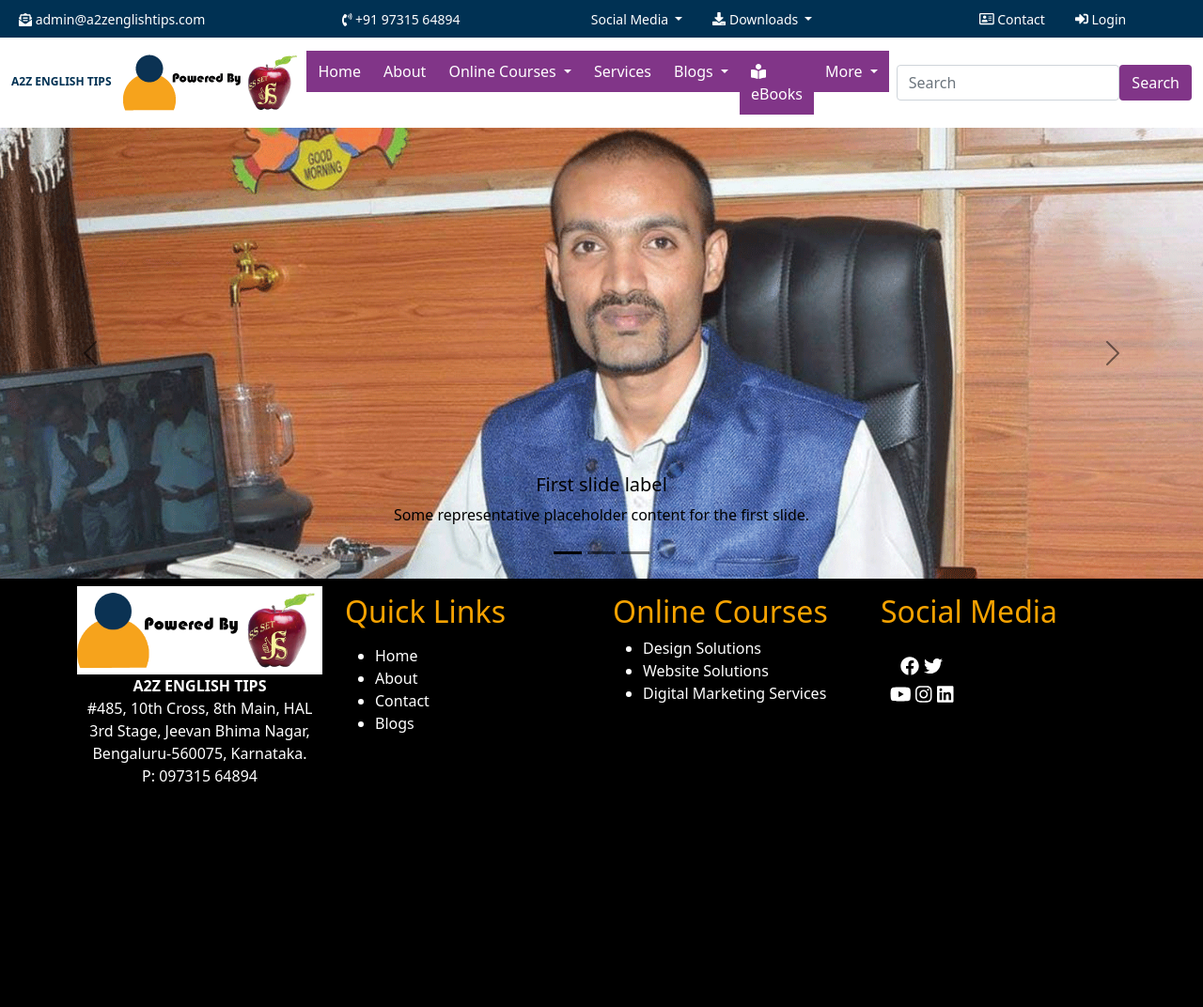
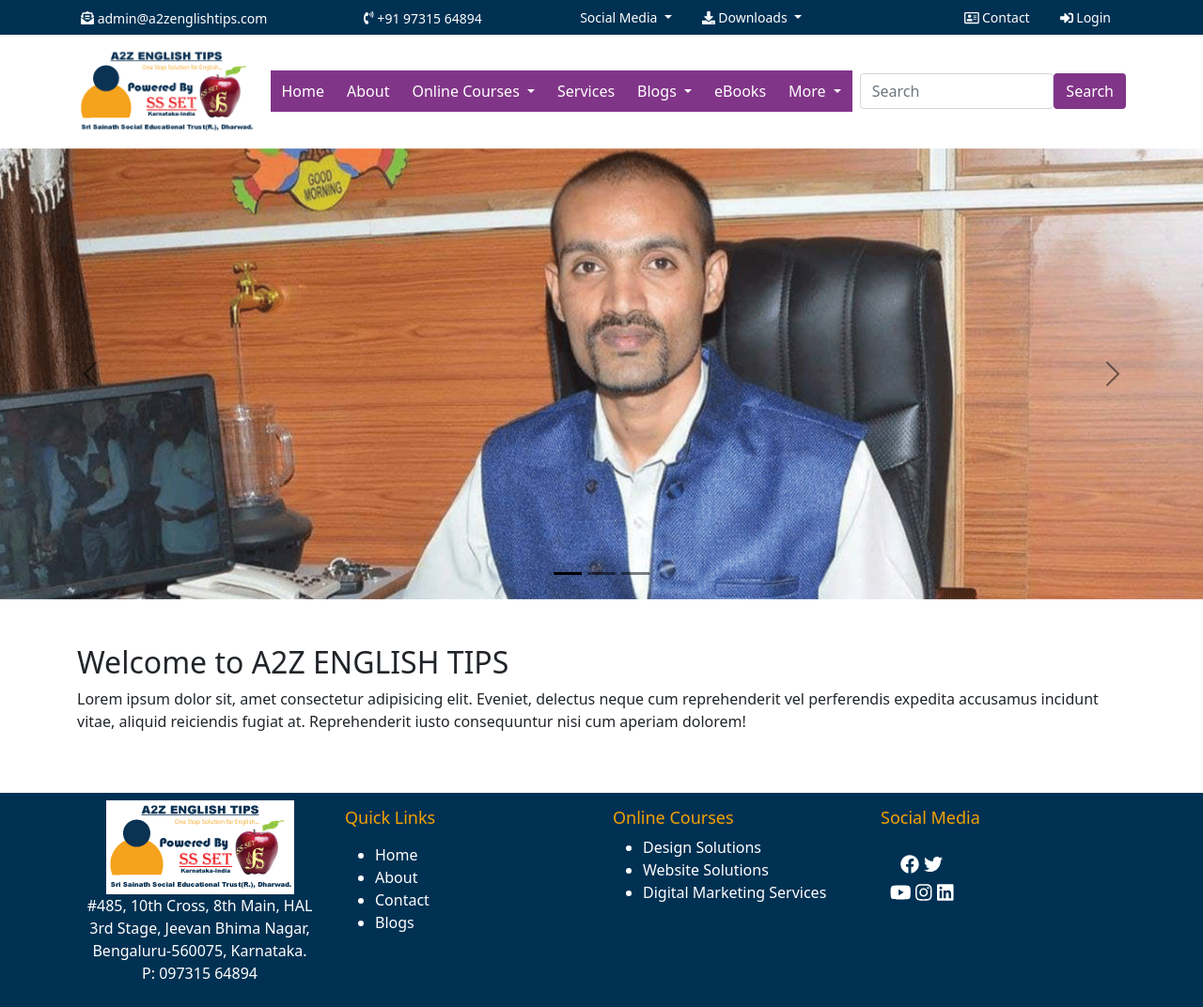
Before and after one commit to kotreshrnaik/a2zenglish, a CodeIgniter 4 app: the page made by app/Views/home_view.php in a window 1280 px wide. Shown: the whole page at 94% size. Before the commit the page ends 832 px from the top, so only its background shows below. Run offline with PHP 8.4 and a stand-in for CodeIgniter, Linux system fonts and the light colour scheme; the template is opened without the code that fills it, so the values that code supplies are empty; some libraries are stand-ins or nearby versions.

Commit message:
Logo updates

```diff
--- a/app/Views/home_view.php
+++ b/app/Views/home_view.php
@@ -10,24 +10,15 @@
             <div class="carousel-inner">
                 <div class="carousel-item active" data-bs-interval="10000">
                     <img src="<?= base_url();?>/public/assets/images/slider/slide1.png" class="d-block w-100" alt="...">
-                    <div class="carousel-caption d-none d-md-block">
-                        <h5>First slide label</h5>
-                        <p>Some representative placeholder content for the first slide.</p>
-                    </div>
+
                 </div>
                 <div class="carousel-item" data-bs-interval="2000">
                     <img src="<?= base_url();?>/public/assets/images/slider/slide2.png" class="d-block w-100" alt="...">
-                    <div class="carousel-caption d-none d-md-block">
-                        <h5>Second slide label</h5>
-                        <p>Some representative placeholder content for the second slide.</p>
-                    </div>
+
                 </div>
                 <div class="carousel-item">
                     <img src="<?= base_url();?>/public/assets/images/slider/slide3.png" class="d-block w-100" alt="...">
-                    <div class="carousel-caption d-none d-md-block">
-                        <h5>Third slide label</h5>
-                        <p>Some representative placeholder content for the third slide.</p>
-                    </div>
+
                 </div>
             </div>
             <button class="carousel-control-prev" type="button" data-bs-target="#carouselExampleDark" data-bs-slide="prev">
@@ -42,4 +33,20 @@
 
         <!-- slider ends  -->
 
+        <!-- Welcome starts  -->
+<div id="welcome" class="pt-2 pb-2 pt-md-5 pb-md-5">
+    <div class="container">
+        <div class="row">
+            <div class="col-md-12">
+
+                <h2>Welcome to A2Z ENGLISH TIPS</h2>
+                <P>Lorem ipsum dolor sit, amet consectetur adipisicing elit. Eveniet, delectus neque cum reprehenderit vel perferendis expedita accusamus incidunt vitae, aliquid reiciendis fugiat at. Reprehenderit iusto consequuntur nisi cum aperiam dolorem!</P>
+            </div>
+        </div>
+    </div>
+</div>
+        <!-- Welcome ends  -->
+
+
+
 <?= $this->endSection();?>
--- a/app/Views/layouts/base.php
+++ b/app/Views/layouts/base.php
@@ -14,25 +14,25 @@
     <body>
         <!-- top-header start -->
         <div id="top-header">
-            <div class="container-fluid">
+            <div class="container">
                 <div class="row ">
                     <div class="col-md-3 align-self-center">
-                        <div class="text-center text-md-start p-2">
+                        <div class="text-center text-md-start p-1">
                             <a href="mailto:admin@a2zenglishtips.com"><i class="fas fa-envelope-open-text"></i> admin@a2zenglishtips.com</a>
                         </div>
                     </div>
                     <div class="col-md-2 align-self-center">
-                        <div class="text-center p-2">
+                        <div class="text-center p-1">
                             <a href="tel:09731564894"><i class="fas fa-phone-volume"></i> +91 97315 64894</a>
                         </div>
                     </div>
                     <div class="col-md-4 align-self-center">
                         <ul class="d-flex list-unstyled mb-0 justify-content-center">
                             <li class="nav-item dropdown">
-                                <a class="nav-link dropdown-toggle" href="#" id="navbarScrollingDropdown" role="button" data-bs-toggle="dropdown" aria-expanded="false">
+                                <a class="nav-link dropdown-toggle" href="#" id="social-media-dropdown" role="button" data-bs-toggle="dropdown" aria-expanded="false">
                                     Social Media
                                 </a>
-                                <ul class="dropdown-menu" aria-labelledby="navbarScrollingDropdown">
+                                <ul class="dropdown-menu" aria-labelledby="social-media-dropdown">
 
                                     <li><a class="dropdown-item" href="<?= base_url(); ?>/website-solutions/website-design">Website Design</a></li>
 
@@ -46,10 +46,10 @@
                                 </ul>
                             </li>
                             <li class="nav-item dropdown">
-                                <a class="nav-link dropdown-toggle" href="#" id="navbarScrollingDropdown" role="button" data-bs-toggle="dropdown" aria-expanded="false"><i class="fas fa-download"></i>
+                                <a class="nav-link dropdown-toggle" href="#" id="downloads-dropdown" role="button" data-bs-toggle="dropdown" aria-expanded="false"><i class="fas fa-download"></i>
                                     Downloads
                                 </a>
-                                <ul class="dropdown-menu mb-0 justify-content-center" aria-labelledby="navbarScrollingDropdown">
+                                <ul class="dropdown-menu mb-0 justify-content-center" aria-labelledby="downloads-dropdown">
 
                                     <li><a class="dropdown-item" href="<?= base_url(); ?>/digital-marketing-services/search-engine-optimization">Search Engine Optimization</a></li>
 
@@ -71,7 +71,7 @@
                         </ul>
                     </div>
                     <div class="col-md-3 align-self-center">
-                        <ul class="d-flex list-unstyled mb-0 justify-content-center">
+                        <ul class="d-flex list-unstyled mb-0 justify-content-center justify-content-md-end">
                             <li class="nav-item">
                                 <a class="nav-link" href="#"><i class="far fa-address-card"></i> Contact</a>
                             </li>
@@ -88,9 +88,9 @@
         <!-- top-header-end -->
 
         <!-- navbar starts  -->
-        <nav class="navbar navbar-expand-lg navbar-light" id="navbar">
-            <div class="container-fluid">
-                <a class="navbar-brand" href="<?= base_url(); ?>"> <strong> A2Z ENGLISH TIPS</strong> <img src="<?= base_url(); ?>/public/assets/images/logo1.png" alt="" class="img-fluid"></a>
+        <nav class="navbar navbar-expand-lg navbar-light sticky-top" id="navbar">
+            <div class="container">
+                <a class="navbar-brand" href="<?= base_url(); ?>"> <img src="<?= base_url(); ?>/public/assets/images/logo2.png" alt="" class="img-fluid"></a>
                 <button class="navbar-toggler" type="button" data-bs-toggle="collapse" data-bs-target="#navbarTogglerDemo02" aria-controls="navbarTogglerDemo02" aria-expanded="false" aria-label="Toggle navigation">
                     <span class="navbar-toggler-icon"></span>
                 </button>
@@ -105,10 +105,10 @@
                         </li>
 
                         <li class="nav-item dropdown">
-                            <a class="nav-link dropdown-toggle" href="#" id="navbarScrollingDropdown" role="button" data-bs-toggle="dropdown" aria-expanded="false">
+                            <a class="nav-link dropdown-toggle" href="#" id="online-courses-dropdown" role="button" data-bs-toggle="dropdown" aria-expanded="false">
                                 Online Courses
                             </a>
-                            <ul class="dropdown-menu" aria-labelledby="navbarScrollingDropdown">
+                            <ul class="dropdown-menu" aria-labelledby="online-courses-dropdown">
 
                                 <li><a class="dropdown-item" href="<?= base_url(); ?>/onlinecourses/spelling-and-basic-english-course">Spelling And Basic English Course</a></li>
                                 <li><hr class="dropdown-divider"></li>
@@ -135,10 +135,10 @@
                             <a class="nav-link" href="#">Services</a>
                         </li>
                         <li class="nav-item dropdown">
-                            <a class="nav-link dropdown-toggle" href="#" id="navbarScrollingDropdown" role="button" data-bs-toggle="dropdown" aria-expanded="false">
+                            <a class="nav-link dropdown-toggle" href="#" id="blogs-dropdown" role="button" data-bs-toggle="dropdown" aria-expanded="false">
                                 Blogs
                             </a>
-                            <ul class="dropdown-menu" aria-labelledby="navbarScrollingDropdown">
+                            <ul class="dropdown-menu" aria-labelledby="blogs-dropdown">
 
                                 <li><a class="dropdown-item" href="<?= base_url(); ?>/blogs/grammar">Grammar</a></li>
                                 <li><hr class="dropdown-divider"></li>
@@ -159,13 +159,13 @@
                             </ul>
                         </li>
                         <li class="nav-item">
-                            <a class="nav-link" href="#"><i class="fas fa-book-reader"></i>eBooks</a>
+                            <a class="nav-link" href="#">eBooks</a>
                         </li>
                         <li class="nav-item dropdown">
-                            <a class="nav-link dropdown-toggle" href="#" id="navbarScrollingDropdown" role="button" data-bs-toggle="dropdown" aria-expanded="false">
+                            <a class="nav-link dropdown-toggle" href="#" id="more-dropdown" role="button" data-bs-toggle="dropdown" aria-expanded="false">
                                 More
                             </a>
-                            <ul class="dropdown-menu" aria-labelledby="navbarScrollingDropdown">
+                            <ul class="dropdown-menu" aria-labelledby="more-dropdown">
 
                                 <li><a class="dropdown-item" href="<?= base_url(); ?>/blogs/grammar">Grammar</a></li>
                                 <li><hr class="dropdown-divider"></li>
@@ -196,7 +196,7 @@
                 <div class="row">
                     <div class="col-md-3">
                         <div class="text-center"><img src="<?= base_url(); ?>/public/assets/images/logo2.png" alt="" class="img-fluid"></div>
-                        <address class="text-center"><strong>A2Z ENGLISH TIPS</strong> <br>
+                        <address class="text-center">
                             #485, 10th Cross, 8th Main,
                             HAL 3rd Stage, Jeevan Bhima Nagar,
                             Bengaluru-560075, Karnataka. <br>
```
Also changed, not shown: public/assets/images/logo.png, public/assets/images/logo1.gif (deleted), public/assets/images/logo1.png (deleted), public/assets/images/logo2.png, public/assets/scss/style.css, public/assets/scss/style.scss.
